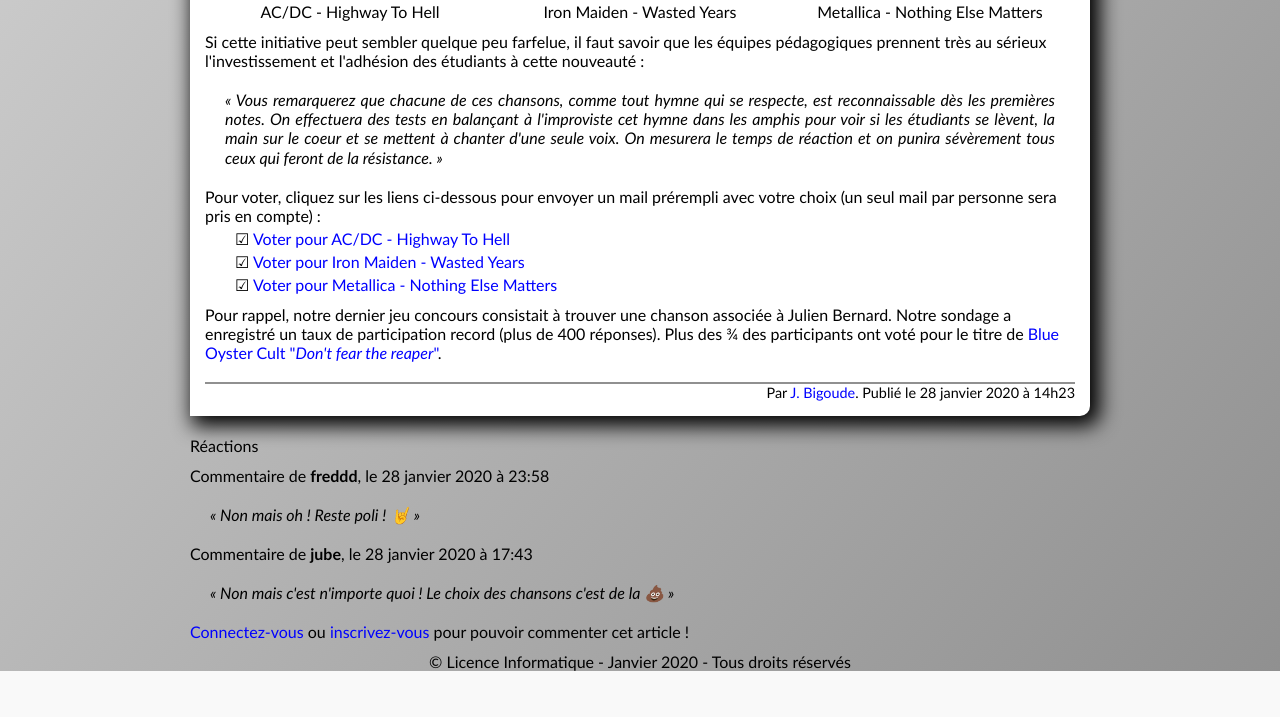
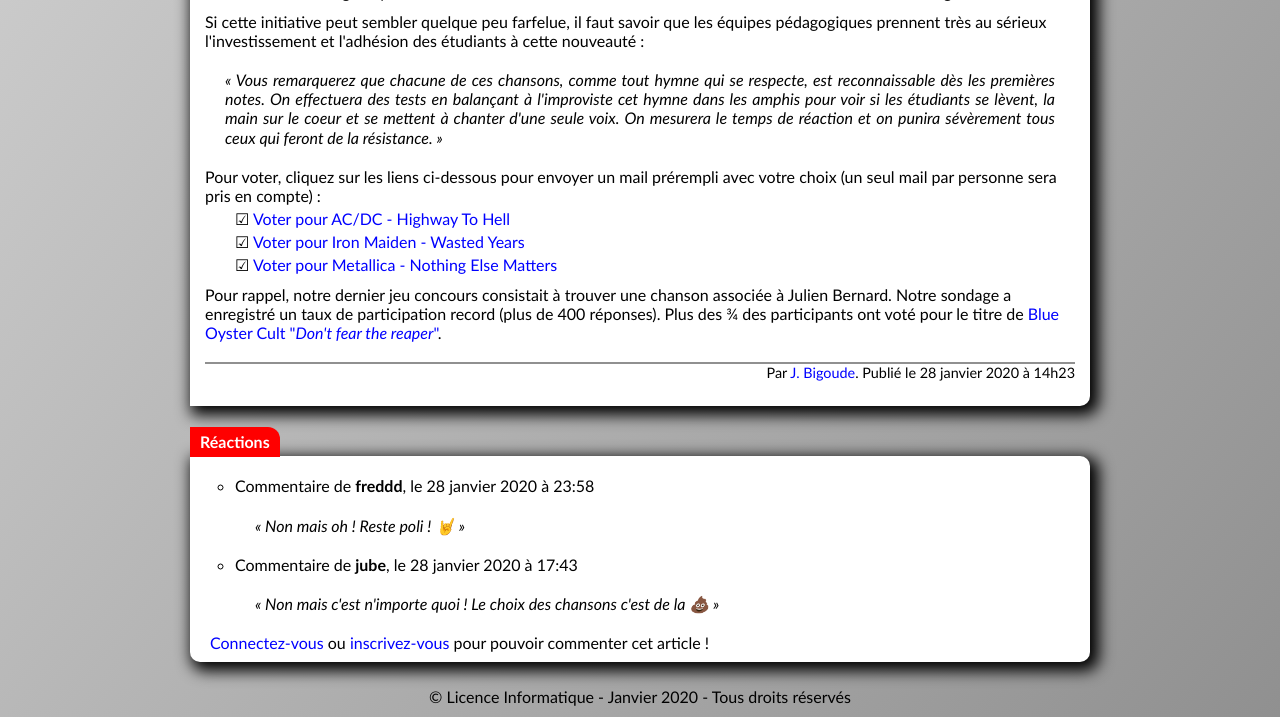
Before and after one commit to FrancoisPog/La-gazette-de-l-INFO, a PHP site: page /html/article.html in a window 1280 px wide. Shown: the part 877-1594 px from the top of the page. Before the commit the page ends 1548 px from the top, so only its background shows below. Run offline with PHP 8.4, Linux system fonts and the light colour scheme.

Commit message:
article.html done

```diff
--- a/html/article.html
+++ b/html/article.html
@@ -63,21 +63,21 @@
             </blockquote>
             <section id="videos">
                 <figure>
-                    <iframe width="266" height="180" src="https://www.youtube.com/embed/l482T0yNkeo" frameborder="0"
+                    <iframe width="250" height="160" src="https://www.youtube.com/embed/l482T0yNkeo" frameborder="0"
                         allow="accelerometer; autoplay; encrypted-media; gyroscope; picture-in-picture"
                         allowfullscreen></iframe>
                     <figcaption>AC/DC - Highway To Hell</figcaption>
                 </figure>
 
                 <figure>
-                    <iframe width="266" height="180" src="https://www.youtube.com/embed/Ij99dud8-0A" frameborder="0"
+                    <iframe width="250" height="160" src="https://www.youtube.com/embed/Ij99dud8-0A" frameborder="0"
                         allow="accelerometer; autoplay; encrypted-media; gyroscope; picture-in-picture"
                         allowfullscreen></iframe>
                     <figcaption>Iron Maiden - Wasted Years</figcaption>
                 </figure>
 
                 <figure>
-                    <iframe width="266" height="180" src="https://www.youtube.com/embed/tAGnKpE4NCI" frameborder="0"
+                    <iframe width="250" height="160" src="https://www.youtube.com/embed/tAGnKpE4NCI" frameborder="0"
                         allow="accelerometer; autoplay; encrypted-media; gyroscope; picture-in-picture"
                         allowfullscreen></iframe>
                     <figcaption>Metallica - Nothing Else Matters</figcaption>
@@ -125,7 +125,7 @@
                 <p>Par <a href="#">J. Bigoude</a>. Publié le 28 janvier 2020 à 14h23</p>
             </footer>
         </article>
-        <article>
+        <article id="reactions">
             <h3>Réactions</h3>
             <ul>
                 <li>
--- a/styles/gazette.css
+++ b/styles/gazette.css
@@ -1,6 +1,7 @@
 /* http://meyerweb.com/eric/tools/css/reset/
    v2.0 | 20110126
    License: none (public domain)
+   RESET
 */
 
 html, body, div, span, applet, object, iframe,
@@ -52,6 +53,7 @@ table {
 /* STYLE DU SITE */
 p {
     margin-top:  10px;
+    font-size: 16px;
 }
 
 em {
@@ -59,7 +61,7 @@ em {
 }
 
 strong{
-    font-weight: bold;
+    font-weight: 800;
 }
 
 body > header, main, body > footer{
@@ -105,7 +107,7 @@ header h1{
     position: absolute;
     right: 10px;
     bottom: 10px;
-    font-size: 1.3em;
+    font-size: 24px;
 
 }
 
@@ -117,6 +119,8 @@ header img{
 /* Footer */
 
 footer{
+    margin-top: 15px;
+    margin-bottom: 10px;
     display: flex;
     justify-content: center;
 }
@@ -132,6 +136,10 @@ nav {
     width: 100%;
     background-color: rgba(255,255,255,0.8);
 
+}
+
+nav:hover{
+    background-color: white;
 }
 
 nav a {
@@ -150,7 +158,7 @@ nav ul {
 
 #accueil{
     position: absolute;
-    left: 10px;
+    left: 0px;
 }
 
 nav ul li{
@@ -163,6 +171,8 @@ nav ul a:hover{
     color: white;
 }
 
+
+
 /* PAGE ARTICLE */
 
 /* Vote */
@@ -170,7 +180,7 @@ nav ul a:hover{
     background-color: white;
     padding: 15px;
     border-radius: 10px 0px;
-    box-shadow: 6px 6px  20px 4px black;
+    box-shadow: 5px 5px  15px 4px black;
     margin-bottom: 20px;
 }
 
@@ -222,3 +232,33 @@ main footer p{
     margin: 0px;
     font-size: 0.9em;
 }
+
+/* Reactions */
+
+#reactions {
+    margin-top: 50px;
+    position: relative;
+    background-color: white;
+    padding:  10px 20px;
+    box-shadow: 5px 5px  15px 4px black;
+    border-radius: 0px 10px 10px 10px;
+}
+
+#reactions ul {
+    list-style-type: circle ;
+}
+
+#reactions li {
+    margin-left: 25px;
+}
+
+#reactions h3{
+    position: absolute ;
+    top: -29px;
+    left: 0px;
+    color: white;
+    background-color: red;
+    padding: 5px 10px ;
+    font-weight: bold;
+    border-radius: 0px 12px 0px 0px;
+}
```
